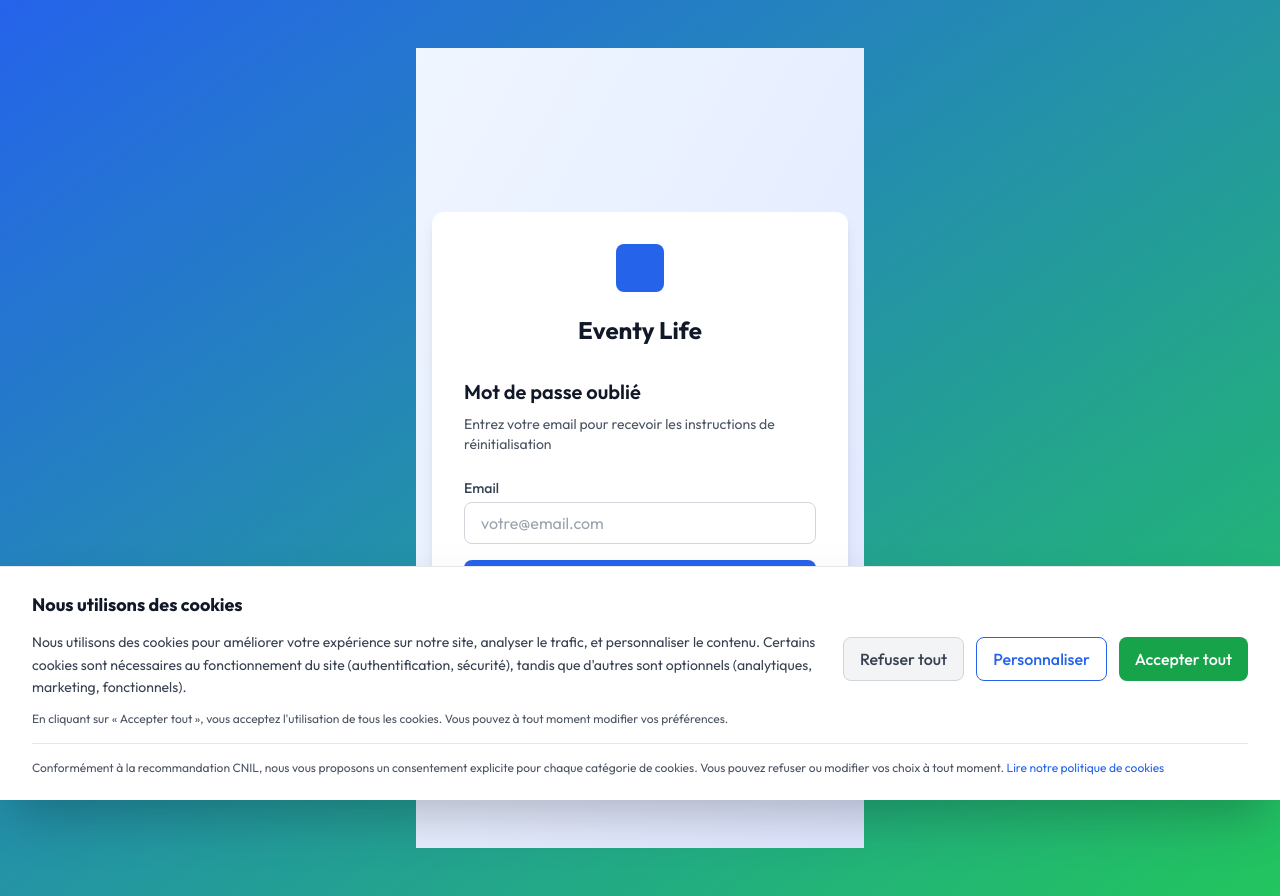
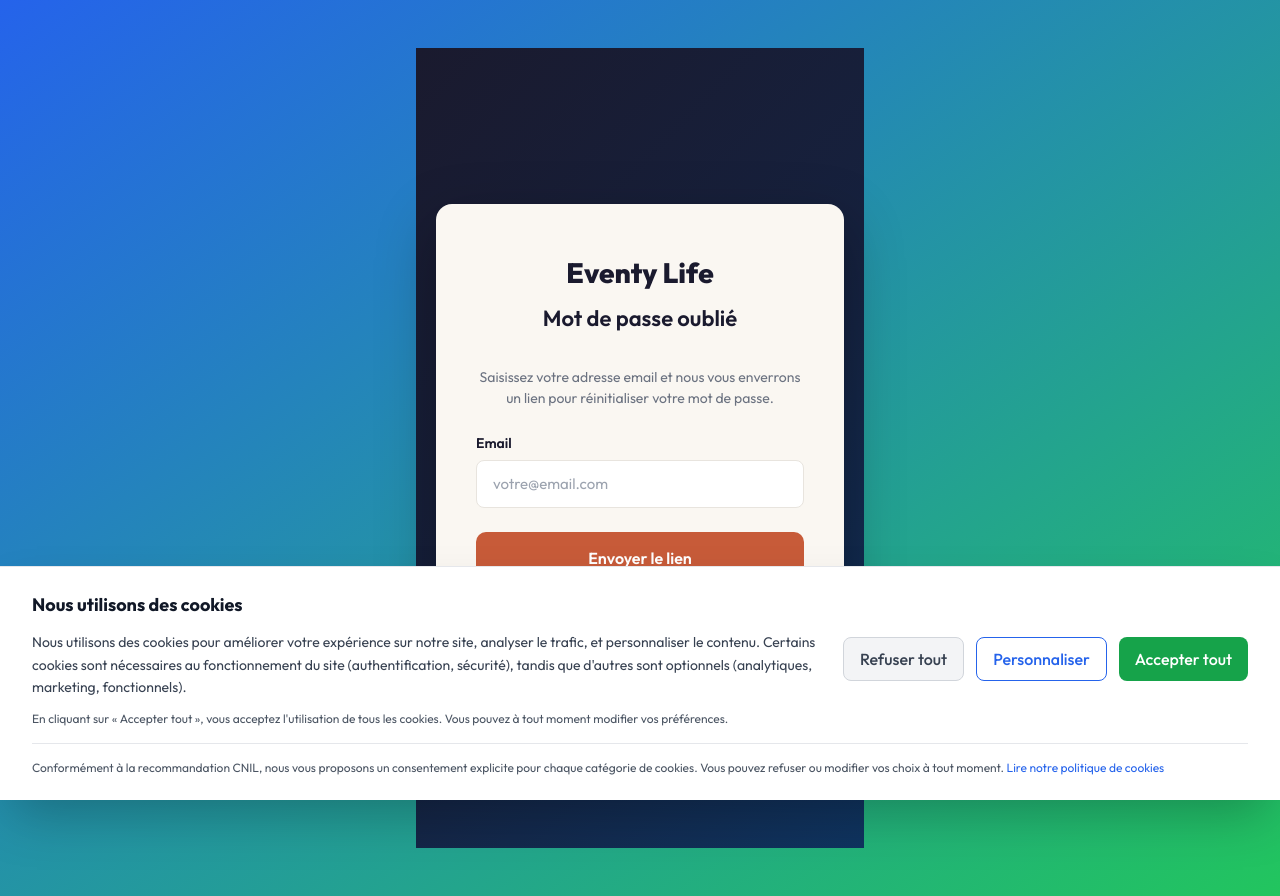
Before and after one commit to eventylife-hub/Eventylife, a Next.js app: page /mot-de-passe-oublie in a window 1280 px wide. Built offline with nearby package versions, Linux system fonts and the light colour scheme.

Commit message:
feat: page mot de passe oublie redesign

```diff
--- a/app/(auth)/mot-de-passe-oublie/page.tsx
+++ b/app/(auth)/mot-de-passe-oublie/page.tsx
@@ -1,128 +1,84 @@
 'use client';
+import { useState } from 'react';
 
-import React, { useState } from 'react';
-import Link from 'next/link';
-import { ZodError } from 'zod';
-import { apiClient } from '@/lib/api-client';
-import { forgotPasswordSchema, zodErrorsToRecord } from '@/lib/validations/auth';
-
-/**
- * Page de réinitialisation de mot de passe
- * Demande d'email
- * Message de confirmation
- */
 export default function MotDePasseOubliePage() {
   const [email, setEmail] = useState('');
-  const [submitted, setSubmitted] = useState(false);
-  const [error, setError] = useState<string | null>(null);
-  const [errors, setErrors] = useState<Record<string, string>>({});
   const [loading, setLoading] = useState(false);
+  const [sent, setSent] = useState(false);
+  const [error, setError] = useState('');
 
-  const handleSubmit = async (e: React.FormEvent) => {
+  const handleSubmit = (e: React.FormEvent) => {
     e.preventDefault();
-    setError(null);
-    setErrors({});
+    setError('');
+    if (!email.trim()) { setError('Veuillez saisir votre email.'); return; }
+    if (!/^[^\s@]+@[^\s@]+\.[^\s@]+$/.test(email)) { setError('Email invalide.'); return; }
     setLoading(true);
-
-    try {
-      // Validate with Zod schema
-      forgotPasswordSchema.parse({ email });
-
-      await apiClient.post('/auth/forgot-password', { email });
-      setSubmitted(true);
-      setEmail('');
-    } catch (err) {
-      if (err instanceof ZodError) {
-        setErrors(zodErrorsToRecord(err));
-      } else if (err instanceof Error) {
-        setError(err.message);
-      } else {
-        setError('Erreur lors de la demande');
-      }
-    } finally {
-      setLoading(false);
-    }
+    setTimeout(() => { setLoading(false); setSent(true); }, 1500);
   };
 
   return (
-    <div className="min-h-screen bg-gradient-to-br from-blue-50 to-indigo-100 flex items-center justify-center px-4">
-      <div className="w-full max-w-md bg-white rounded-xl shadow-lg p-8">
-        {/* Logo */}
-        <div className="text-center mb-8">
-          <div className="inline-block w-12 h-12 bg-blue-600 rounded-lg mb-4"></div>
-          <h1 className="text-2xl font-bold text-gray-900">Eventy Life</h1>
+    <div style={{ minHeight: '100vh', background: 'linear-gradient(135deg, #1A1A2E 0%, #16213E 50%, #0F3460 100%)', display: 'flex', alignItems: 'center', justifyContent: 'center', padding: '20px' }}>
+      <div style={{ width: '100%', maxWidth: 440, background: '#FAF7F2', borderRadius: 16, padding: '48px 40px', boxShadow: '0 20px 60px rgba(0,0,0,0.3)' }}>
+        <div style={{ textAlign: 'center', marginBottom: 32 }}>
+          <a href="/" style={{ textDecoration: 'none' }}>
+            <h1 style={{ fontSize: 28, fontWeight: 800, color: '#1A1A2E', margin: 0 }}>Eventy Life</h1>
+          </a>
+          <h2 style={{ fontSize: 22, fontWeight: 600, color: '#1A1A2E', margin: '8px 0 0' }}>Mot de passe oubli&#233;</h2>
         </div>
 
-        {/* Titre */}
-        <h2 className="text-xl font-semibold text-gray-900 mb-2">Mot de passe oublié</h2>
-        <p className="text-gray-600 text-sm mb-6">
-          Entrez votre email pour recevoir les instructions de réinitialisation
+        {sent ? (
+          <div>
+            <div style={{ background: '#ECFDF5', border: '1px solid #A7F3D0', borderRadius: 12, padding: '24px', textAlign: 'center', marginBottom: 24 }}>
+              <div style={{ fontSize: 40, marginBottom: 12 }}>&#9993;</div>
+              <h3 style={{ fontSize: 18, fontWeight: 600, color: '#059669', margin: '0 0 8px' }}>Email envoy&#233; !</h3>
+              <p style={{ fontSize: 14, color: '#374151', margin: 0, lineHeight: 1.5 }}>
+                Si un compte existe avec l&apos;adresse <strong>{email}</strong>, vous recevrez un lien pour r&#233;initialiser votre mot de passe dans les prochaines minutes.
+              </p>
+            </div>
+            <p style={{ fontSize: 13, color: '#6B7280', textAlign: 'center', margin: '0 0 20px' }}>
+              Vous n&apos;avez pas re&#231;u l&apos;email ? V&#233;rifiez votre dossier spam ou <button onClick={() => { setSent(false); setEmail(''); }} style={{ background: 'none', border: 'none', color: '#C75B39', cursor: 'pointer', fontWeight: 600, fontSize: 13, padding: 0 }}>r&#233;essayez</button>.
+            </p>
+            <a href="/connexion" style={{ display: 'block', textAlign: 'center', padding: '14px', background: '#1A1A2E', color: 'white', borderRadius: 10, fontSize: 16, fontWeight: 600, textDecoration: 'none' }}>Retour &#224; la connexion</a>
+          </div>
+        ) : (
+          <div>
+            <p style={{ fontSize: 14, color: '#6B7280', textAlign: 'center', marginBottom: 24, lineHeight: 1.5 }}>
+              Saisissez votre adresse email et nous vous enverrons un lien pour r&#233;initialiser votre mot de passe.
             </p>
 
-        {/* Message de confirmation */}
-        {submitted && (
-          <div className="mb-6 p-4 bg-green-50 border border-green-200 text-green-700 text-sm rounded-lg">
-            <p className="font-medium">Email envoyé!</p>
-            <p className="mt-1">Vérifiez votre boîte mail pour les instructions de réinitialisation.</p>
-          </div>
-        )}
-
-        {/* Message d'erreur */}
             {error && (
-          <div className="mb-4 p-3 bg-red-50 border border-red-200 text-red-700 text-sm rounded-lg">
+              <div style={{ background: '#FEF2F2', border: '1px solid #FECACA', borderRadius: 8, padding: '12px 16px', marginBottom: 20, color: '#DC2626', fontSize: 14 }}>
                 {error}
               </div>
             )}
 
-        {/* Formulaire */}
-        {!submitted ? (
-          <form onSubmit={handleSubmit} className="space-y-4">
-            <div>
-              <label htmlFor="email" className="block text-sm font-medium text-gray-700 mb-1">
-                Email
-              </label>
+            <form onSubmit={handleSubmit}>
+              <div style={{ marginBottom: 24 }}>
+                <label style={{ display: 'block', fontSize: 14, fontWeight: 600, color: '#1A1A2E', marginBottom: 6 }}>Email</label>
                 <input
                   type="email"
-                id="email"
                   value={email}
                   onChange={(e) => setEmail(e.target.value)}
-                required
-                className={`w-full px-4 py-2 border rounded-lg focus:ring-2 focus:ring-blue-500 focus:border-transparent outline-none transition ${
-                  errors.email ? 'border-red-500' : 'border-gray-300'
-                }`}
                   placeholder="votre@email.com"
+                  autoFocus
+                  style={{ width: '100%', padding: '12px 16px', border: '1px solid #E8E4DE', borderRadius: 8, fontSize: 15, outline: 'none', background: 'white', boxSizing: 'border-box' }}
                 />
-              {errors.email && <p className="text-red-600 text-xs mt-1">{errors.email}</p>}
               </div>
 
               <button
                 type="submit"
                 disabled={loading}
-              className="w-full px-4 py-2 bg-blue-600 text-white rounded-lg hover:bg-blue-700 transition disabled:bg-gray-400 font-medium"
+                style={{ width: '100%', padding: '14px', background: loading ? '#D4A853' : '#C75B39', color: 'white', border: 'none', borderRadius: 10, fontSize: 16, fontWeight: 600, cursor: loading ? 'not-allowed' : 'pointer', marginBottom: 16 }}
               >
-              {loading ? 'Envoi en cours...' : 'Envoyer les instructions'}
+                {loading ? 'Envoi en cours...' : 'Envoyer le lien'}
               </button>
             </form>
-        ) : (
-          <div className="space-y-4">
-            <button
-              onClick={() => {
-                setSubmitted(false);
-                setError(null);
-              }}
-              className="w-full px-4 py-2 bg-blue-600 text-white rounded-lg hover:bg-blue-700 transition font-medium"
-            >
-              Envoyer à nouveau
-            </button>
+
+            <a href="/connexion" style={{ display: 'block', textAlign: 'center', fontSize: 14, color: '#6B7280', textDecoration: 'none' }}>
+              &#8592; Retour &#224; la connexion
+            </a>
           </div>
         )}
-
-        {/* Lien retour */}
-        <div className="text-center mt-6">
-          <Link href="/connexion" className="text-blue-600 hover:text-blue-700 text-sm">
-            Retour à la connexion
-          </Link>
-        </div>
       </div>
     </div>
   );
```
Lines whose indentation alone changed are shown as unchanged.
